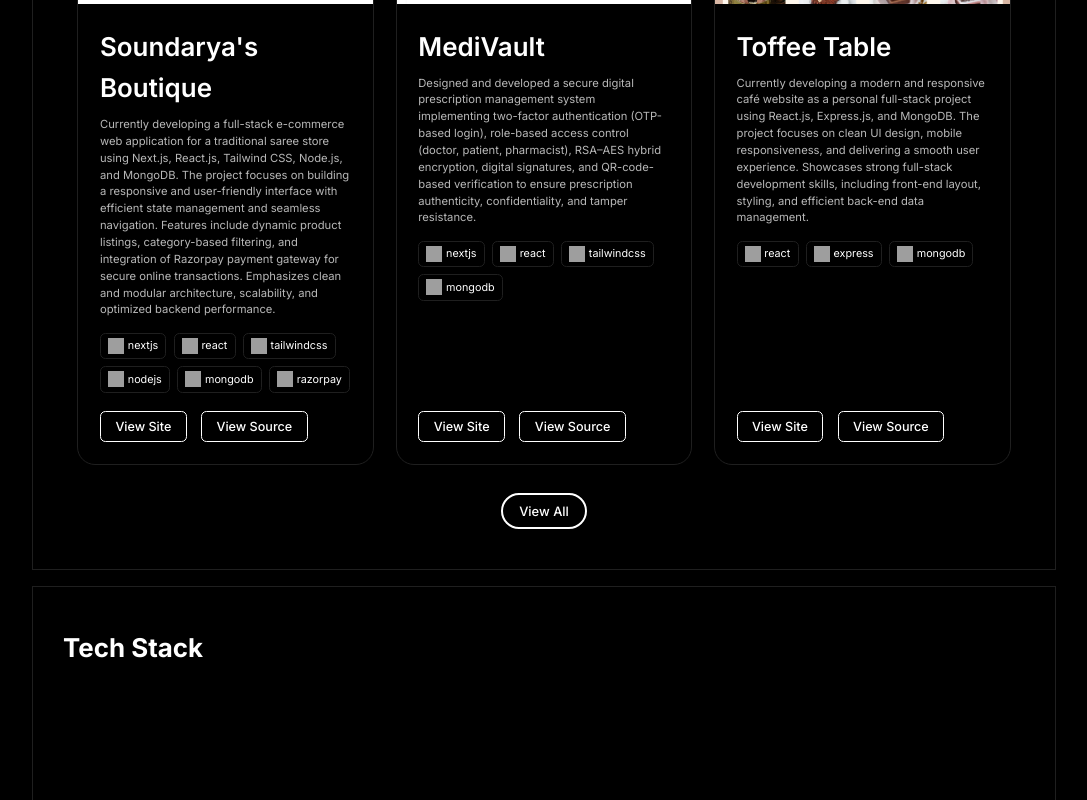
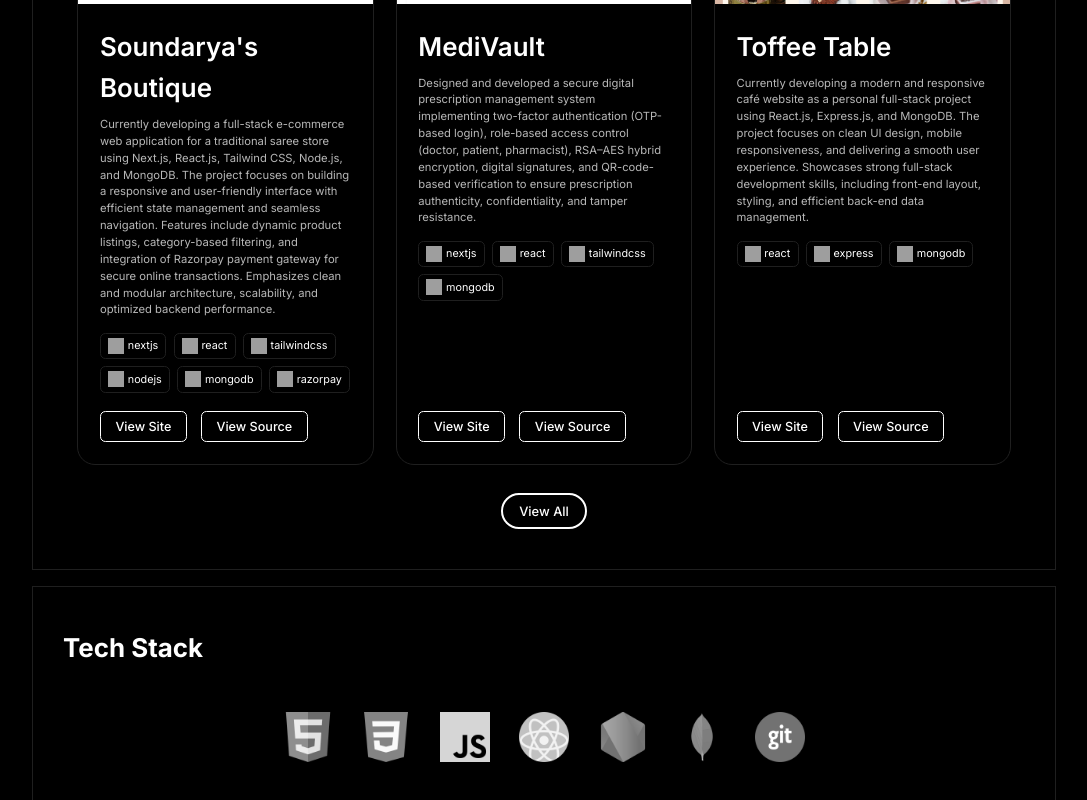
Before and after one commit to Shibi404/portfolio, a React (Vite) app: page / in a window 1280 px wide. Shown: the part 1646-2446 px from the top of the page, without its empty margins (96-1183 px from the left). Built offline with nearby package versions, Linux system fonts and the light colour scheme; grey boxes are pictures that could not be loaded.

Commit message:
fix(layout): restore bottom border on last section of each page

```diff
--- a/src/pages/Home.jsx
+++ b/src/pages/Home.jsx
@@ -126,7 +126,7 @@ const Home = () => {
         <h2 className="hero-heading">Tech Stack</h2>
 
         <div className='marquee-container'>
-          <marquee behavior="scroll" direction="left" scrollamount="6" className="marquee">
+          <div className="marquee">
             <img src="/logos/html.png" alt="HTML" className="tech-logo-marquee" />
             <img src="/logos/css-3.png" alt="CSS" className="tech-logo-marquee" />
             <img src="/logos/js.png" alt="JavaScript" className="tech-logo-marquee" />
@@ -134,7 +134,7 @@ const Home = () => {
             <img src="/logos/node-js.png" alt="Node.js" className="tech-logo-marquee" />
             <img src="/logos/MongoDB.png" alt="MongoDB" className="tech-logo-marquee" />
             <img src="/logos/git.png" alt="Git" className="tech-logo-marquee" />
-          </marquee>
+          </div>
         </div>
         {/*
         <div className="view-all-container">
--- a/src/styles/base.css
+++ b/src/styles/base.css
@@ -60,7 +60,8 @@ a {
 }
 
 html, body {
-  height: 100%;
+  min-height: 100%;
+  overflow-x: hidden;
   font-family: var(--font-main);
   font-size: var(--fs-base);
   background-color: var(--color-bg);
--- a/src/styles/home.css
+++ b/src/styles/home.css
@@ -105,6 +105,7 @@
 /* Project-Preview Section */
 .skills-preview {
     background-color: var(--color-bg-light);
+    overflow: hidden;
 }
 
 .preview-heading {
@@ -115,18 +116,22 @@
 .marquee-container {
     padding: 2rem 0rem;
     text-align: center;
+    overflow: hidden;
 }
 .marquee {
-    width: 80%;
+    display: flex;
+    flex-wrap: wrap;
+    align-items: center;
+    justify-content: center;
+    gap: 2rem;
+    width: 100%;
     padding: 1rem 0;
     background-color: var(--color-bg);
     border-radius: 1rem;
-    box-shadow: 0 2px 10px rgba(0, 0, 0, 0.05);
 }
 
 .tech-logo-marquee {
     height: 50px;
-    margin: 0 1.5rem;
     transition: filter 0.3s ease;
     filter: grayscale(1);
 }
```
